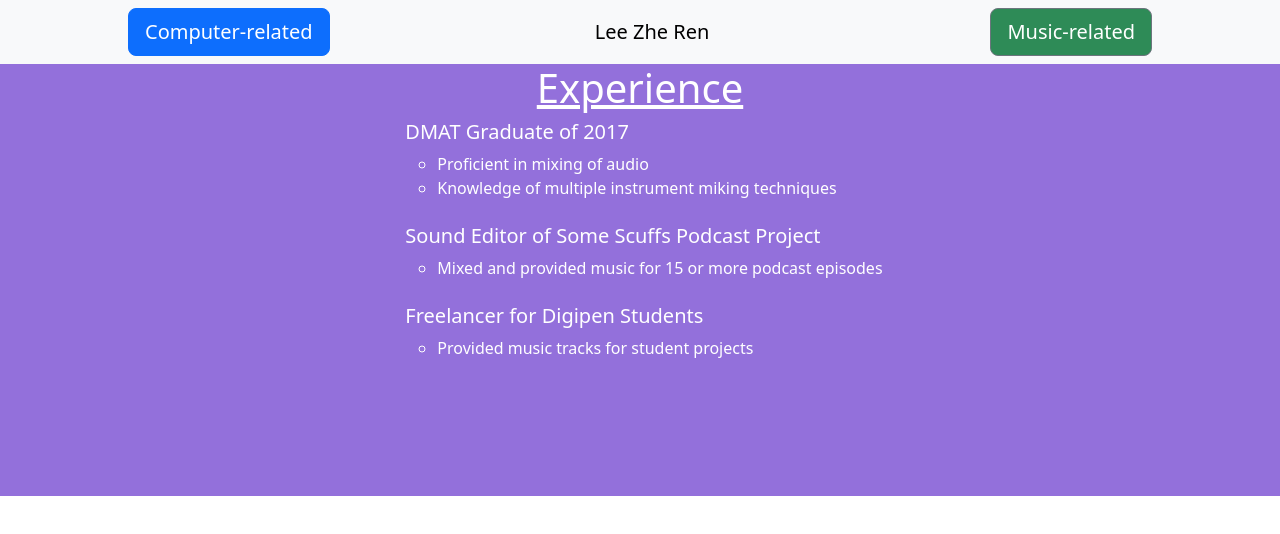
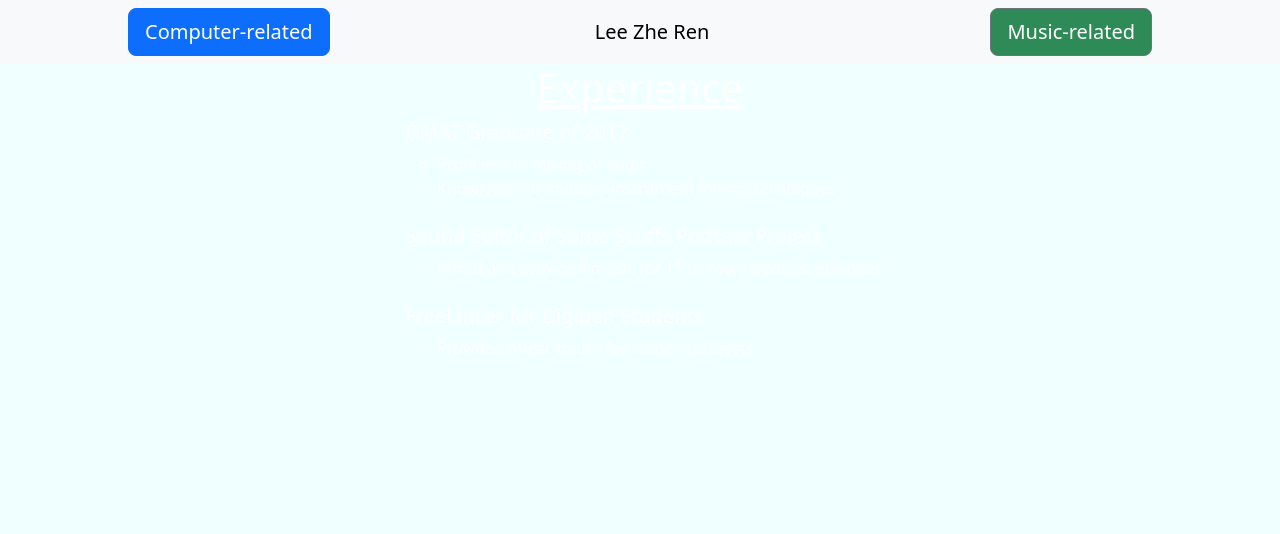
Before and after one commit to zherenlee/Resume, a React (Create React App) app in the folder resume-app/: page / in a window 1280 px wide. Both pictures are taken after a click on the button "Music-related". Shown: the top 534 px of the page. Built offline with nearby package versions, Linux system fonts and the light colour scheme.

Commit message:
Update music.jsx

```diff
--- a/resume-app/src/components/music.jsx
+++ b/resume-app/src/components/music.jsx
@@ -7,8 +7,8 @@ class Music extends Component {
       <React.Fragment>
         <div
           style={{
-            backgroundColor: "#9370DB",
-            height: "54vh",
+            backgroundColor: "#F0FFFF",
+            height: "104vh",
             color: "white",
           }}
         >
```
